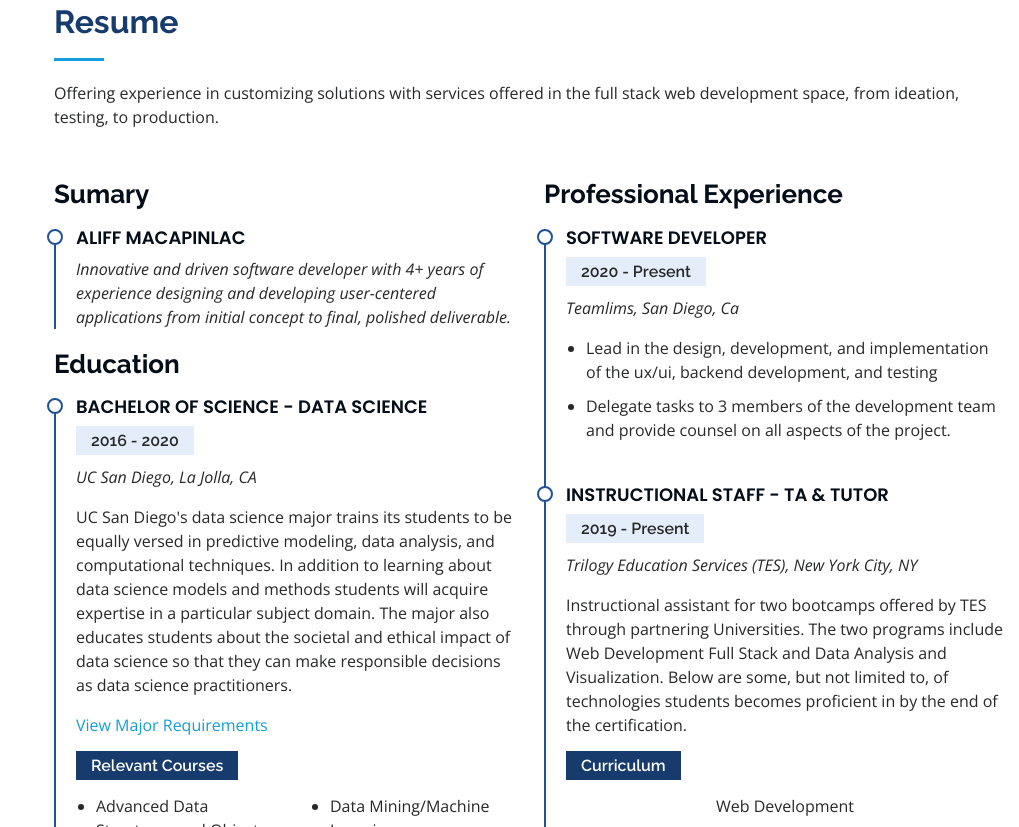
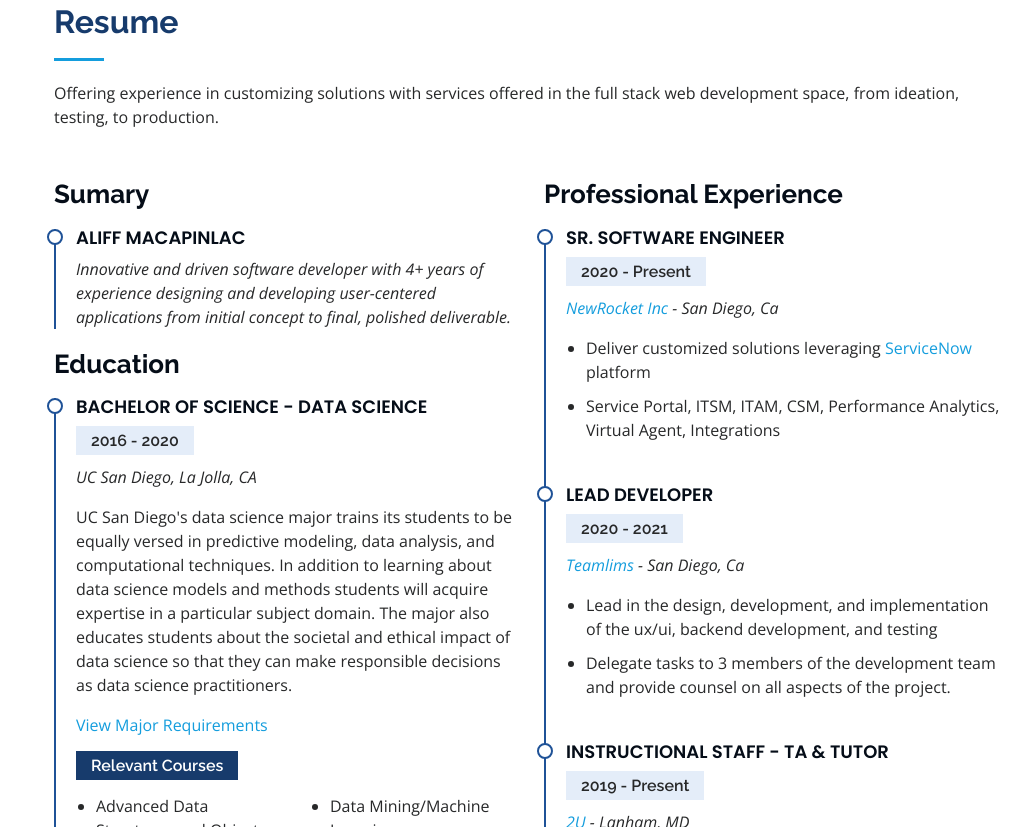
Before and after one commit to aliffbm/aliff.github.io, a plain HTML site: page index.html in a window 1280 px wide. Shown: the part 1973-2800 px from the top of the page, without its empty margins (261-1280 px from the left). Drawn offline with nearby package versions, Linux system fonts and the light colour scheme.

Commit message:
update work

```diff
--- a/index.html
+++ b/index.html
@@ -373,9 +373,18 @@
                     <div class="col-lg-6" data-aos="fade-up" data-aos-delay="100">
                         <h3 class="resume-title">Professional Experience</h3>
                         <div class="resume-item">
-                            <h4>Software Developer</h4>
+                            <h4>Sr. Software Engineer</h4>
                             <h5>2020 - Present</h5>
-                            <p><em>Teamlims, San Diego, Ca </em></p>
+                            <p><em><a href="https://www.newrocket.com" target="_blank">NewRocket Inc</a> - San Diego, Ca </em></p>
+                            <ul>
+                                <li>Deliver customized solutions leveraging <a href="https://www.servicenow.com/" target="_blank">ServiceNow</a> platform</li>
+                                <li>Service Portal, ITSM, ITAM, CSM, Performance Analytics, Virtual Agent, Integrations</li>
+                            </ul>
+                        </div>
+                        <div class="resume-item">
+                            <h4>Lead Developer</h4>
+                            <h5>2020 - 2021</h5>
+                            <p><em><a href="https://teamlims.com/" target="_blank">Teamlims</a> - San Diego, Ca </em></p>
                             <ul>
                                 <li>Lead in the design, development, and implementation of the ux/ui, backend
                                     development, and
@@ -387,7 +396,7 @@
                         <div class="resume-item">
                             <h4>Instructional Staff - TA & Tutor</h4>
                             <h5>2019 - Present</h5>
-                            <p><em>Trilogy Education Services (TES), New York City, NY</em></p>
+                            <p><em><a href="https://2u.com/" target="_blank">2U</a> - Lanham, MD</em></p>
                             <p>
                                 Instructional assistant for two bootcamps offered by TES through partnering
                                 Universities. The two programs
@@ -472,7 +481,7 @@
                         <div class="resume-item">
                             <h4>Research Assistant</h4>
                             <h5>2016 - 2017</h5>
-                            <p><em>UC San Diego Design Lab (Calit2), La Jolla, CA</em></p>
+                            <p><em><a href="https://designlab.ucsd.edu/">UC San Diego Design Lab (Calit2)</a> - La Jolla, CA</em></p>
                             <ul>
                                 <li>Worked on managing Interaction Design course offered on Coursera by UCSD Professor
                                     Scott Klemmer.
```
